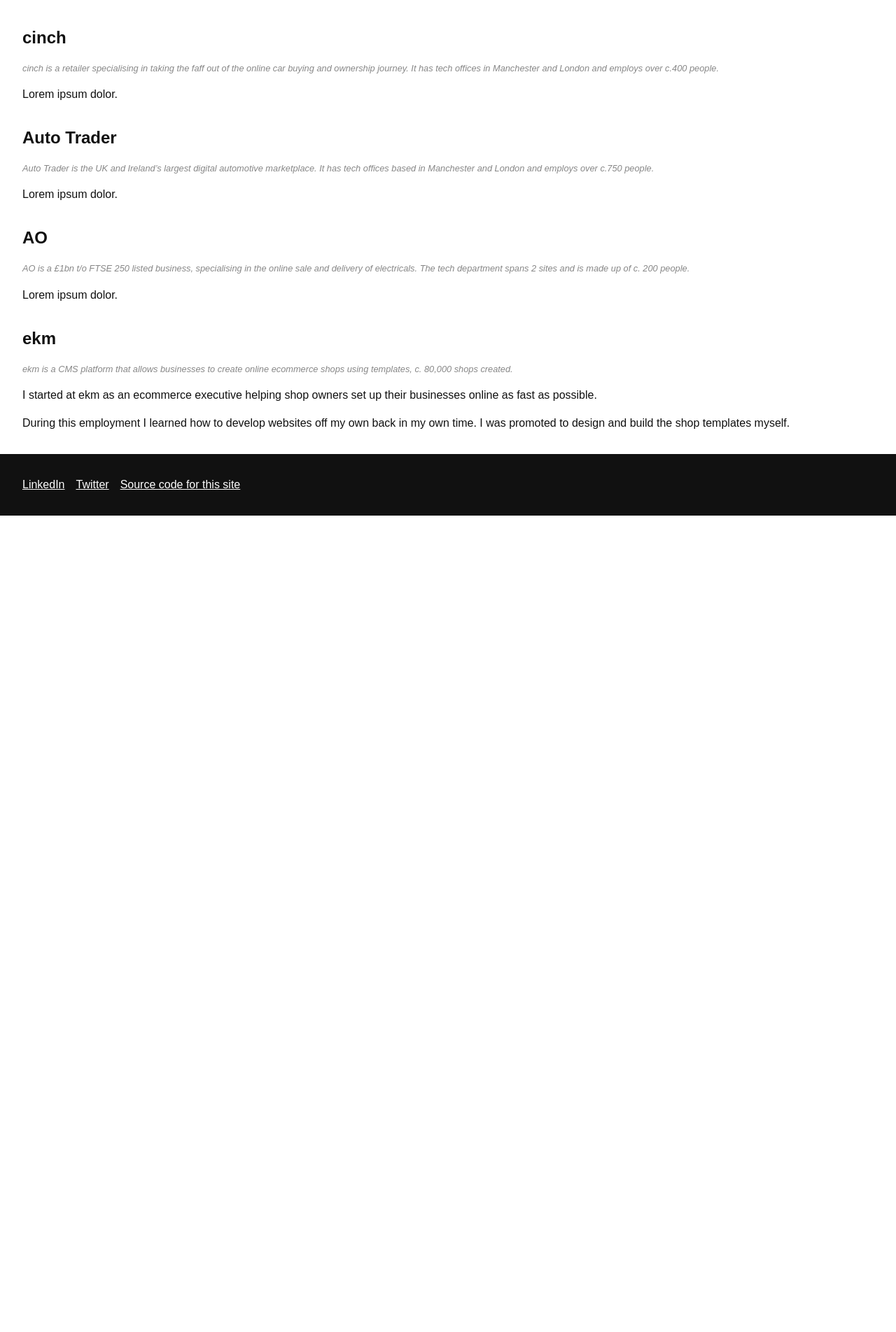
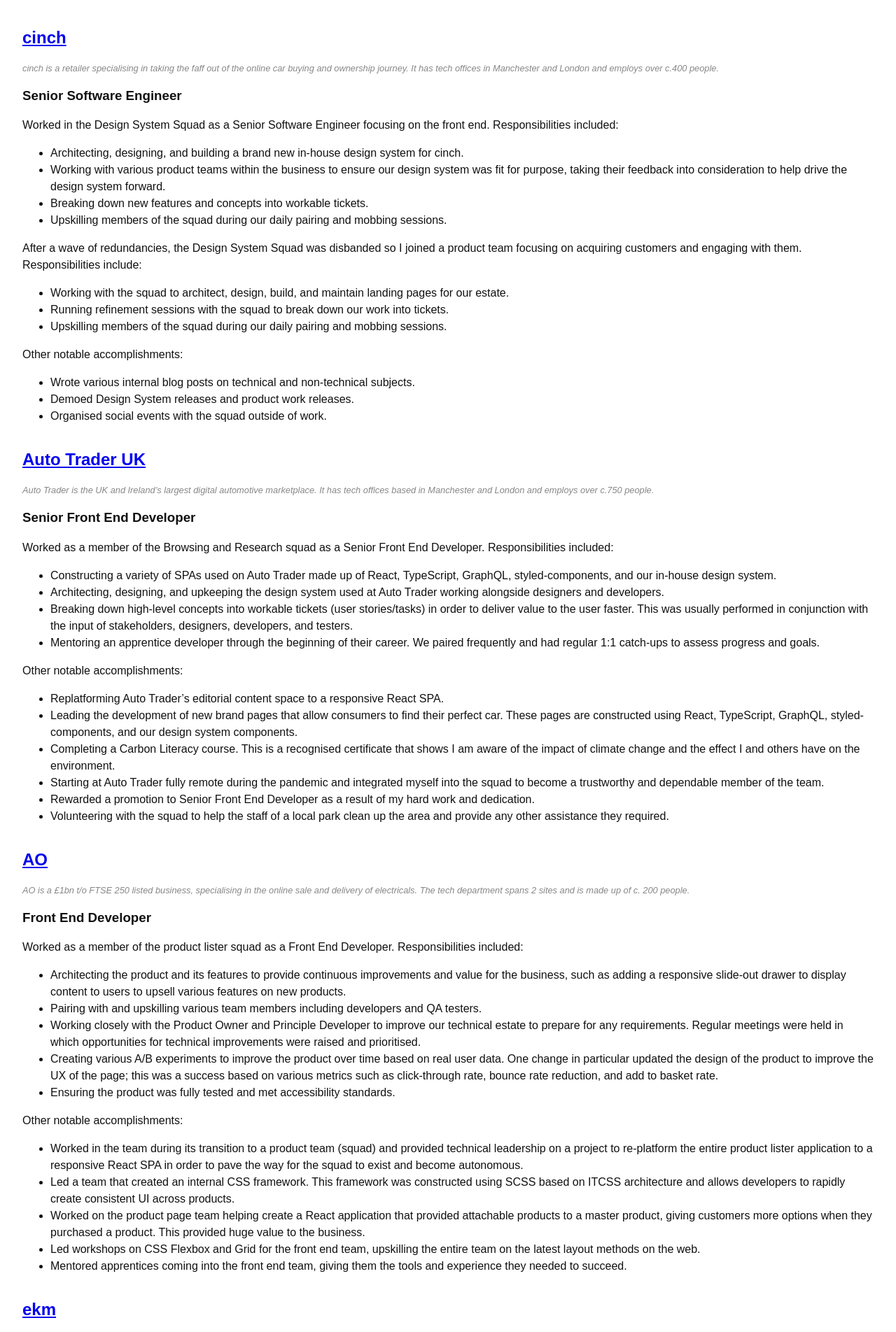
Before and after one commit to jamestalmond/jamestalmond, a Next.js app: page /career-history in a window 1280 px wide. Shown: the part 76-1980 px from the top of the page at 70% size. Before the commit the page ends 813 px from the top, so only its background shows below. Built offline with nearby package versions, Linux system fonts and the light colour scheme.

Commit message:
feat: add career history content

```diff
--- a/src/components/career-history/career-history.component.tsx
+++ b/src/components/career-history/career-history.component.tsx
@@ -4,34 +4,167 @@
 	return (
 		<>
 			<section className={styles["career-history-item"]}>
-				<h2>cinch</h2>
+				<h2>
+					<a href="https://cinch.co.uk" target="_blank" rel="nofollow">
+						cinch
+					</a>
+				</h2>
 				<p className={styles["career-history-item-subtitle"]}>
 					cinch is a retailer specialising in taking the faff out of the online car buying and ownership journey. It has
 					tech offices in Manchester and London and employs over c.400 people.
 				</p>
-				<p>Lorem ipsum dolor.</p>
+				<h3>Senior Software Engineer</h3>
+				<p>
+					Worked in the Design System Squad as a Senior Software Engineer focusing on the front end. Responsibilities
+					included:
+				</p>
+				<ul>
+					<li>Architecting, designing, and building a brand new in-house design system for cinch.</li>
+					<li>
+						Working with various product teams within the business to ensure our design system was fit for purpose,
+						taking their feedback into consideration to help drive the design system forward.
+					</li>
+					<li>Breaking down new features and concepts into workable tickets.</li>
+					<li>Upskilling members of the squad during our daily pairing and mobbing sessions.</li>
+				</ul>
+				<p>
+					After a wave of redundancies, the Design System Squad was disbanded so I joined a product team focusing on
+					acquiring customers and engaging with them. Responsibilities include:
+				</p>
+				<ul>
+					<li>Working with the squad to architect, design, build, and maintain landing pages for our estate.</li>
+					<li>Running refinement sessions with the squad to break down our work into tickets.</li>
+					<li>Upskilling members of the squad during our daily pairing and mobbing sessions.</li>
+				</ul>
+				<p>Other notable accomplishments:</p>
+				<ul>
+					<li>Wrote various internal blog posts on technical and non-technical subjects.</li>
+					<li>Demoed Design System releases and product work releases.</li>
+					<li>Organised social events with the squad outside of work.</li>
+				</ul>
 			</section>
 
 			<section className={styles["career-history-item"]}>
-				<h2>Auto Trader</h2>
+				<h2>
+					<a href="https://autotrader.co.uk" target="_blank" rel="nofollow">
+						Auto Trader UK
+					</a>
+				</h2>
 				<p className={styles["career-history-item-subtitle"]}>
 					Auto Trader is the UK and Ireland’s largest digital automotive marketplace. It has tech offices based in
 					Manchester and London and employs over c.750 people.
 				</p>
-				<p>Lorem ipsum dolor.</p>
+				<h3>Senior Front End Developer</h3>
+				<p>
+					Worked as a member of the Browsing and Research squad as a Senior Front End Developer. Responsibilities
+					included:
+				</p>
+				<ul>
+					<li>
+						Constructing a variety of SPAs used on Auto Trader made up of React, TypeScript, GraphQL, styled-components,
+						and our in-house design system.
+					</li>
+					<li>
+						Architecting, designing, and upkeeping the design system used at Auto Trader working alongside designers and
+						developers.
+					</li>
+					<li>
+						Breaking down high-level concepts into workable tickets (user stories/tasks) in order to deliver value to
+						the user faster. This was usually performed in conjunction with the input of stakeholders, designers,
+						developers, and testers.
+					</li>
+					<li>
+						Mentoring an apprentice developer through the beginning of their career. We paired frequently and had
+						regular 1:1 catch-ups to assess progress and goals.
+					</li>
+				</ul>
+				<p>Other notable accomplishments:</p>
+				<ul>
+					<li>Replatforming Auto Trader’s editorial content space to a responsive React SPA.</li>
+					<li>
+						Leading the development of new brand pages that allow consumers to find their perfect car. These pages are
+						constructed using React, TypeScript, GraphQL, styled-components, and our design system components.
+					</li>
+					<li>
+						Completing a Carbon Literacy course. This is a recognised certificate that shows I am aware of the impact of
+						climate change and the effect I and others have on the environment.
+					</li>
+					<li>
+						Starting at Auto Trader fully remote during the pandemic and integrated myself into the squad to become a
+						trustworthy and dependable member of the team.
+					</li>
+					<li>Rewarded a promotion to Senior Front End Developer as a result of my hard work and dedication.</li>
+					<li>
+						Volunteering with the squad to help the staff of a local park clean up the area and provide any other
+						assistance they required.
+					</li>
+				</ul>
 			</section>
 
 			<section className={styles["career-history-item"]}>
-				<h2>AO</h2>
+				<h2>
+					<a href="https://ao.com" target="_blank" rel="nofollow">
+						AO
+					</a>
+				</h2>
 				<p className={styles["career-history-item-subtitle"]}>
 					AO is a £1bn t/o FTSE 250 listed business, specialising in the online sale and delivery of electricals. The
 					tech department spans 2 sites and is made up of c. 200 people.
 				</p>
-				<p>Lorem ipsum dolor.</p>
+				<h3>Front End Developer</h3>
+				<p>Worked as a member of the product lister squad as a Front End Developer. Responsibilities included:</p>
+				<ul>
+					<li>
+						Architecting the product and its features to provide continuous improvements and value for the business,
+						such as adding a responsive slide-out drawer to display content to users to upsell various features on new
+						products.
+					</li>
+					<li>Pairing with and upskilling various team members including developers and QA testers.</li>
+					<li>
+						Working closely with the Product Owner and Principle Developer to improve our technical estate to prepare
+						for any requirements. Regular meetings were held in which opportunities for technical improvements were
+						raised and prioritised.
+					</li>
+					<li>
+						Creating various A/B experiments to improve the product over time based on real user data. One change in
+						particular updated the design of the product to improve the UX of the page; this was a success based on
+						various metrics such as click-through rate, bounce rate reduction, and add to basket rate.
+					</li>
+					<li>Ensuring the product was fully tested and met accessibility standards.</li>
+				</ul>
+				<p>Other notable accomplishments:</p>
+				<ul>
+					<li>
+						Worked in the team during its transition to a product team (squad) and provided technical leadership on a
+						project to re-platform the entire product lister application to a responsive React SPA in order to pave the
+						way for the squad to exist and become autonomous.
+					</li>
+					<li>
+						Led a team that created an internal CSS framework. This framework was constructed using SCSS based on ITCSS
+						architecture and allows developers to rapidly create consistent UI across products.
+					</li>
+					<li>
+						Worked on the product page team helping create a React application that provided attachable products to a
+						master product, giving customers more options when they purchased a product. This provided huge value to the
+						business.
+					</li>
+					<li>
+						Led workshops on CSS Flexbox and Grid for the front end team, upskilling the entire team on the latest
+						layout methods on the web.
+					</li>
+					<li>
+						Mentored apprentices coming into the front end team, giving them the tools and experience they needed to
+						succeed.
+					</li>
+				</ul>
 			</section>
 
 			<section className={styles["career-history-item"]}>
-				<h2>ekm</h2>
+				<h2>
+					<a href="https://ekm.com" target="_blank" rel="nofollow">
+						ekm
+					</a>
+				</h2>
 				<p className={styles["career-history-item-subtitle"]}>
 					ekm is a CMS platform that allows businesses to create online ecommerce shops using templates, c. 80,000 shops
 					created.
```
